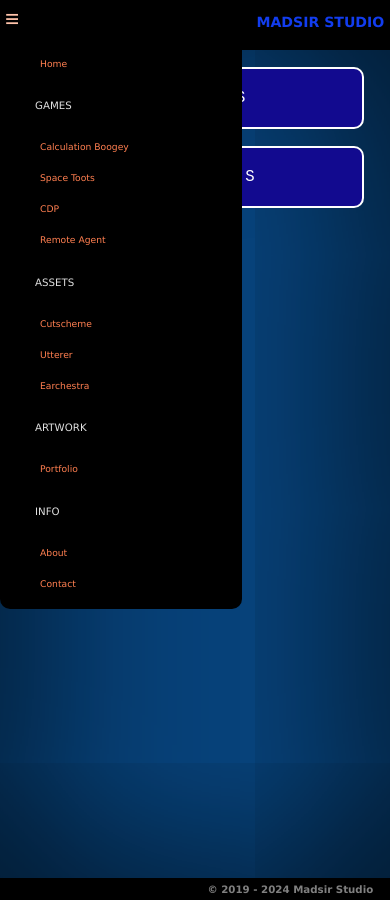
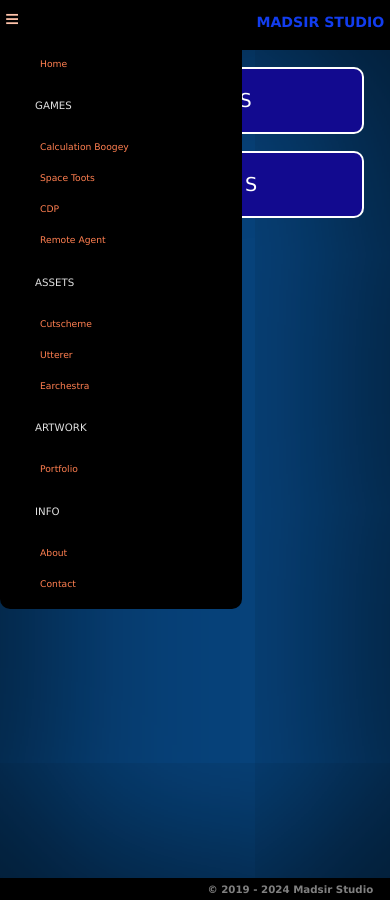
Before and after one commit to Madsir/madsirstudio.github.io, a Jekyll site: the page built from index.html, in a window 390 px wide. Built offline with Jekyll 4.4.1, drawn with Linux system fonts in a browser that asks for light colours.

Commit message:
Update index.html

```diff
--- a/index.html
+++ b/index.html
@@ -14,7 +14,6 @@
   margin-right: 2.5%;
   margin-top: 2%;
   margin-bottom: 2%;
-  height: 100%;
 }
 .centerdiv {
   margin-left: 2.5%;
@@ -94,7 +93,7 @@
  text-align: center;
  margin-left:35%;
  margin-right:35%;
- font-family: monospace;
+ font-family: Verdana, Arial, Tahoma, monospace;
   font-size: 2.2em;
   color: white;
   background-color: #120a8f;
```
